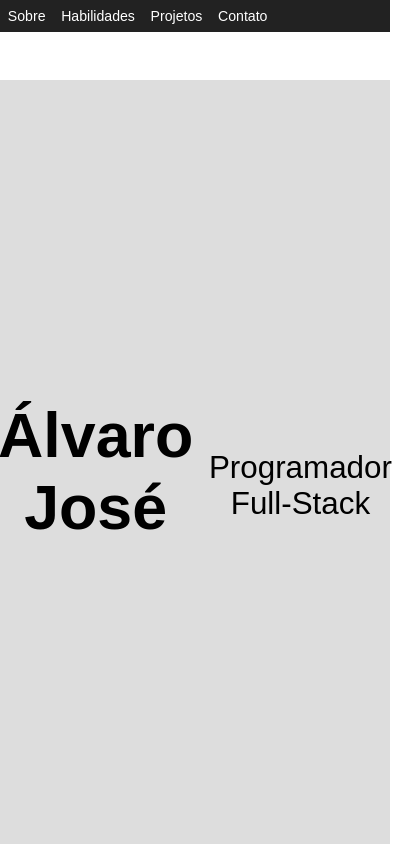
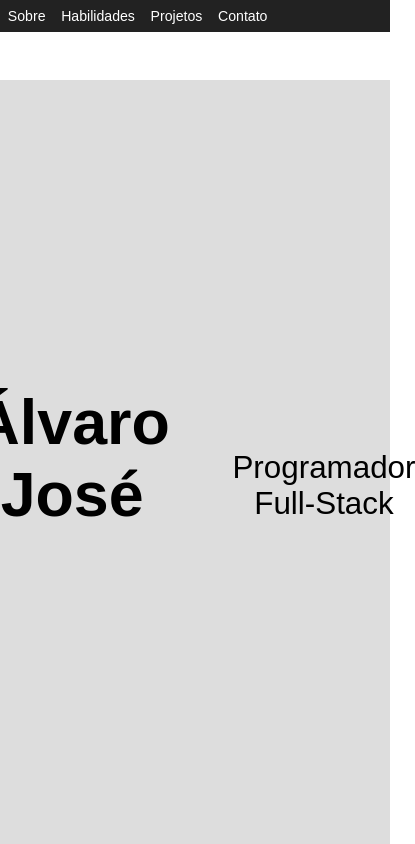
Before and after one commit to AlvaroJosePassos/portfolio, a plain HTML site: page index.html in a window 390 px wide. Shown: the top 844 px of the page, 415 px wide, since content can reach past the window. Drawn offline with nearby package versions, Linux system fonts and the light colour scheme.

Commit message:
Update estilo.css

```diff
--- a/assets/css/estilo.css
+++ b/assets/css/estilo.css
@@ -42,7 +42,7 @@ html {
 
     #hero h1 {
         font-size: 3em;
-        margin-top: 1em;
+        margin-top: 0.6em;
         text-align: center;
     }
 
@@ -50,7 +50,7 @@ html {
         font-size: 1.8em;
         text-align: center;
         margin-bottom: 2em;
-        margin-left: 0.5em;
+        margin-left: 2em;
     }
 
     section {
```
